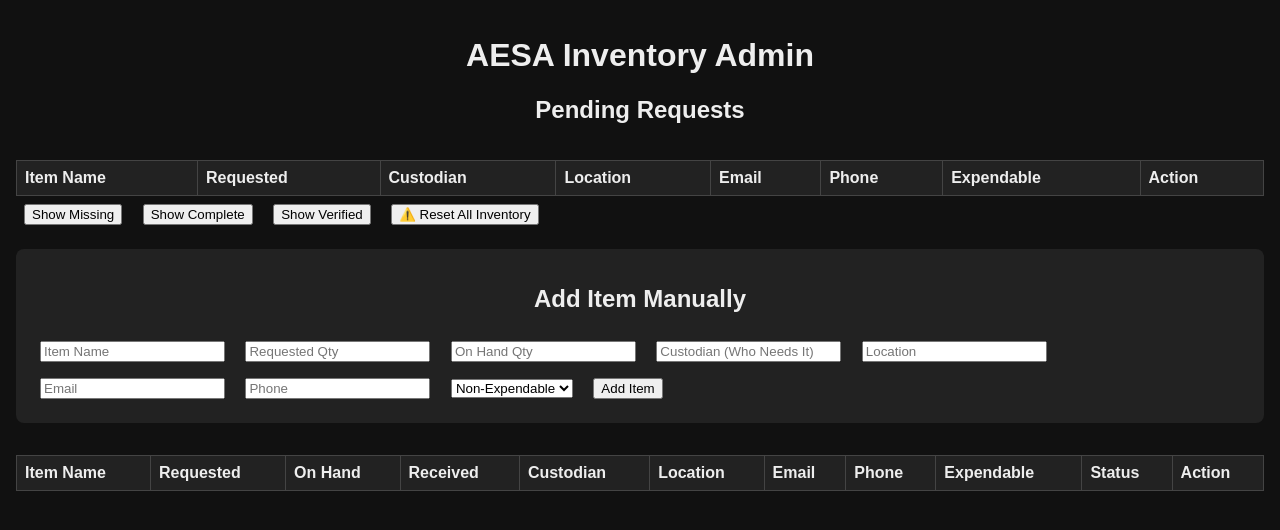
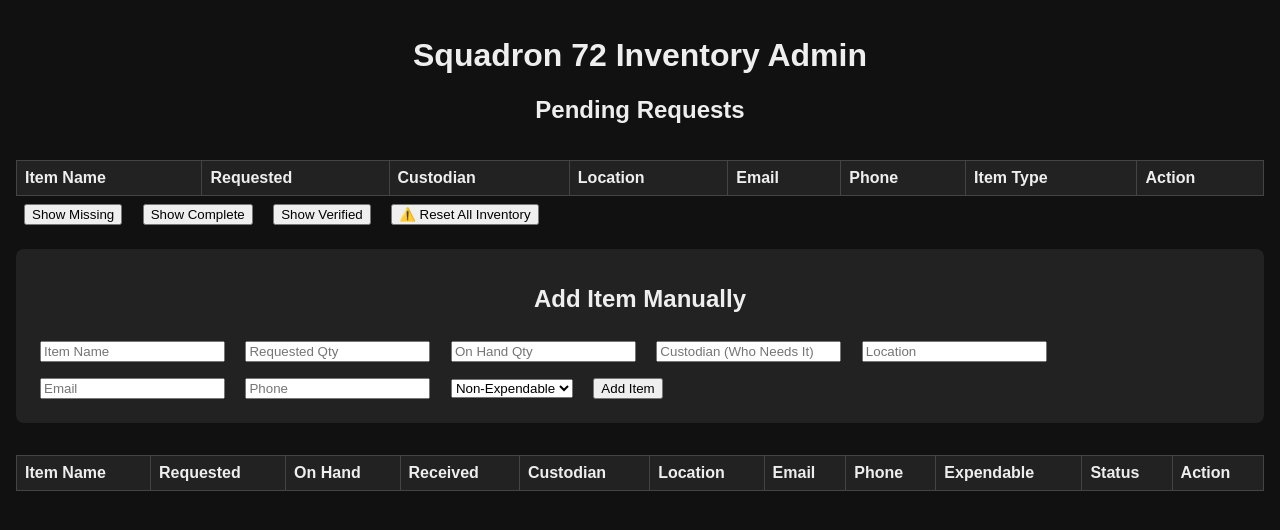
Before and after one commit to SolarPandora184/Squadron-72-Inventory-admin-Page, a plain HTML site: page index.html in a window 1280 px wide. Drawn offline with Linux system fonts and the light colour scheme; no server answers.

Commit message:
Update index.html

```diff
--- a/index.html
+++ b/index.html
@@ -2,7 +2,7 @@
 <html lang="en">
 <head>
   <meta charset="UTF-8" />
-  <title>AESA Inventory Admin</title>
+  <title>Squadron 72 Inventory Admin</title>
   <meta name="viewport" content="width=device-width, initial-scale=1.0" />
   <style>
     body {
@@ -53,7 +53,7 @@
   </style>
 </head>
 <body>
-  <h1>AESA Inventory Admin</h1>
+  <h1>Squadron 72 Inventory Admin</h1>
   <h2>Pending Requests</h2>
   <div class="table-container">
     <table id="requestsTable">
@@ -65,7 +65,7 @@
           <th>Location</th>
           <th>Email</th>
           <th>Phone</th>
-          <th>Expendable</th>
+          <th>Item Type</th>
           <th>Action</th>
         </tr>
       </thead>
```
